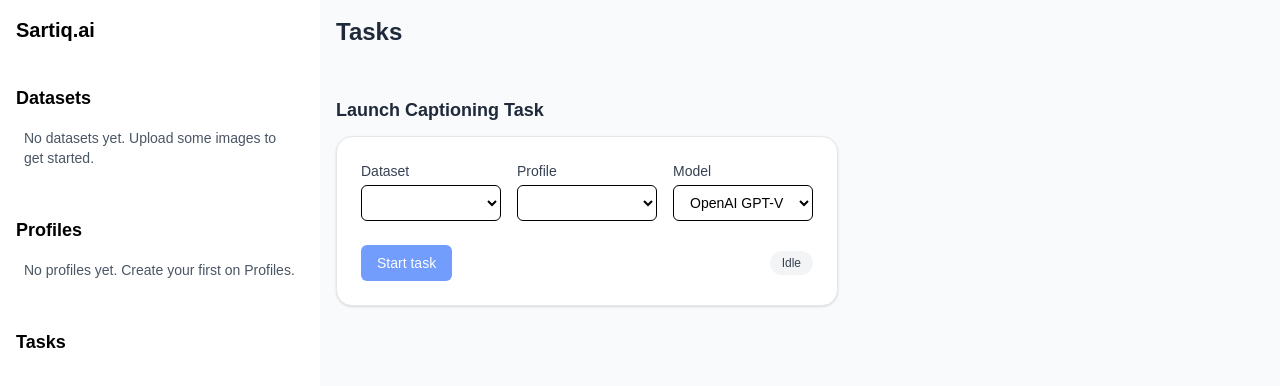
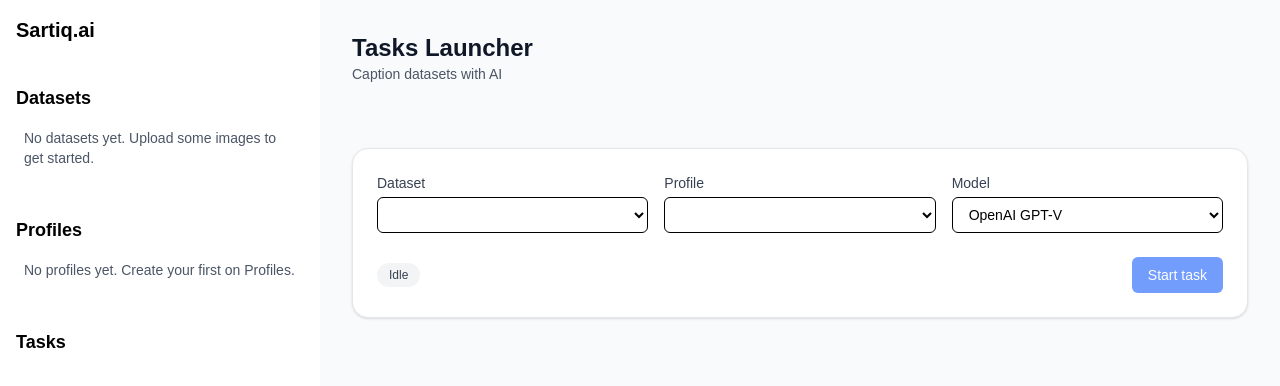
Before and after one commit to orojorge/caption-manager, a Next.js app: page /tasks in a window 1280 px wide. Shown: the top 386 px of the page. Built offline with nearby package versions, Linux system fonts and the light colour scheme.

Commit message:
Tasks homogenized

```diff
--- a/app/components/DatasetList.tsx
+++ b/app/components/DatasetList.tsx
@@ -27,8 +27,8 @@ export default function DatasetList() {
 
   if (rows.length === 0) {
     return (
-      <div className="mt-0 text-sm text-gray-600">
-        No datasets yet. Upload some images to get started.
+      <div className="text-sm text-gray-600">
+        No datasets yet.
       </div>
     );
   }
--- a/app/components/ProfilesList.tsx
+++ b/app/components/ProfilesList.tsx
@@ -13,7 +13,7 @@ export default function Profiles() {
 
   if (items.length === 0) {
     return (
-      <div className="mt-0 text-sm text-gray-600">
+      <div className="text-sm text-gray-600">
         No profiles yet. Create your first on Profiles.
       </div>
     );
--- a/app/components/TaskLauncher.tsx
+++ b/app/components/TaskLauncher.tsx
@@ -5,12 +5,7 @@ import { listDatasets, listProfiles, createTask, runMockCaptioning, Profile, Dat
 
 const MODELS = ['OpenAI GPT-V', 'Claude', 'Gemini', 'Moondream'];
 
-type TaskLauncherProps = {
-  visible: boolean;
-  setVisible: (v: boolean) => void;
-};
-
-export default function TaskLauncher({ visible, setVisible }: TaskLauncherProps) {
+export default function TaskLauncher() {
   const [datasets, setDatasets] = useState<Dataset[]>([]);
   const [profiles, setProfiles] = useState<Profile[]>([]);
   const [datasetId, setDatasetId] = useState('');
@@ -35,15 +30,11 @@ export default function TaskLauncher({ visible, setVisible }: TaskLauncherProps)
     setStatus('running');
     await runMockCaptioning(task.id, datasetId, profile.name, profile.systemPrompt, model);
     setStatus('done');
-		alert('Task finished successfully.');
-		setVisible(false);
   };
 
-  if (!visible) return null;
-
   return (
-    <section className="mt-12 w-full max-w-3xl">
-      <h2 className="mb-3 text-lg font-semibold text-gray-800">Launch Captioning Task</h2>
+    <section className="min-h-screen bg-gray-50 w-full mt-16">
+      {/* <h2 className="mb-3 text-lg font-semibold text-gray-800">Launch Captioning Task</h2> */}
       <div className="rounded-2xl border border-gray-200 bg-white p-6 shadow-sm">
         <div className="grid gap-4 sm:grid-cols-3">
           <div className="sm:col-span-1">
@@ -79,7 +70,7 @@ export default function TaskLauncher({ visible, setVisible }: TaskLauncherProps)
         </div>
 
         <div className="mt-6 flex items-center justify-between">
-          <div className="flex items-center gap-3">
+          <StatusPill state={status} />
           <button
             onClick={launch}
             className="rounded-md bg-blue-600 px-4 py-2 text-sm text-white hover:bg-blue-700 disabled:opacity-60"
@@ -87,15 +78,6 @@ export default function TaskLauncher({ visible, setVisible }: TaskLauncherProps)
           >
             {status === 'running' ? 'Running…' : 'Start task'}
           </button>
-            <button
-              onClick={() => setVisible(false)}
-              className="rounded-md border border-gray-300 px-4 py-2 text-sm text-gray-700 hover:bg-gray-100"
-            >
-              Cancel
-            </button>
-          </div>
-
-          <StatusPill state={status} />
         </div>
       </div>
     </section>
--- a/app/page.tsx
+++ b/app/page.tsx
@@ -20,7 +20,7 @@ export default function Home() {
           <div className="mb-6 flex items-center justify-between">
               <div>
                 <h1 className="text-2xl font-semibold text-gray-900">Datasets</h1>
-                <p className="text-sm text-gray-600">Create and explore datasets.</p>
+                <p className="text-sm text-gray-600">Create and explore datasets</p>
               </div>
           </div>
 
--- a/app/profiles/page.tsx
+++ b/app/profiles/page.tsx
@@ -58,7 +58,7 @@ export default function ProfilesPage() {
           <div className="mb-6 flex items-center justify-between">
             <div>
               <h1 className="text-2xl font-semibold text-gray-900">Profiles</h1>
-              <p className="text-sm text-gray-600">Create, edit, and delete captioning profiles.</p>
+              <p className="text-sm text-gray-600">Create, edit, and delete captioning profiles</p>
             </div>
           </div>
 
@@ -113,7 +113,7 @@ export default function ProfilesPage() {
 
           {/* List */}
           {items.length === 0 ? (
-            <div className="mt-6 text-sm text-gray-600">No profiles yet.</div>
+            <div className="text-sm text-gray-600">No profiles yet.</div>
           ) : (
             <ul className="mt-6 divide-y rounded-xl border bg-white shadow-sm">
               {items.map((p) => (
--- a/app/tasks/page.tsx
+++ b/app/tasks/page.tsx
@@ -3,6 +3,7 @@
 import { useEffect, useState } from 'react';
 import { listDatasets, listProfiles, createTask, runMockCaptioning, Profile, Dataset } from '@/lib/repo';
 import Menu from '../components/Menu';
+import TaskLauncher from '../components/TaskLauncher';
 
 const MODELS = ['OpenAI GPT-V', 'Claude', 'Gemini', 'Moondream'];
 
@@ -38,74 +39,18 @@ export default function TasksPage() {
 		<main className="flex min-h-screen bg-gray-50">
 			<Menu />
 
-			<div className="p-4">
-				<h1 className="mb-4 text-2xl font-semibold text-gray-800">Tasks</h1>
-				{/* <TaskLauncher /> */}
-				<section className="mt-12 w-full max-w-3xl">
-					<h2 className="mb-3 text-lg font-semibold text-gray-800">Launch Captioning Task</h2>
-					<div className="rounded-2xl border border-gray-200 bg-white p-6 shadow-sm">
-						<div className="grid gap-4 sm:grid-cols-3">
-							<div className="sm:col-span-1">
-								<label className="block text-sm font-medium text-gray-700">Dataset</label>
-								<select
-									value={datasetId}
-									onChange={(e) => setDatasetId(e.target.value)}
-									className="mt-1 w-full rounded-md border px-3 py-2 text-sm outline-none focus:ring-2 focus:ring-blue-500"
-								>
-									{datasets.map(d => <option key={d.id} value={d.id}>{d.name}</option>)}
-								</select>
-							</div>
-							<div className="sm:col-span-1">
-								<label className="block text-sm font-medium text-gray-700">Profile</label>
-								<select
-									value={profileId}
-									onChange={(e) => setProfileId(e.target.value)}
-									className="mt-1 w-full rounded-md border px-3 py-2 text-sm outline-none focus:ring-2 focus:ring-blue-500"
-								>
-									{profiles.map(p => <option key={p.id} value={p.id}>{p.name}</option>)}
-								</select>
-							</div>
-							<div className="sm:col-span-1">
-								<label className="block text-sm font-medium text-gray-700">Model</label>
-								<select
-									value={model}
-									onChange={(e) => setModel(e.target.value)}
-									className="mt-1 w-full rounded-md border px-3 py-2 text-sm outline-none focus:ring-2 focus:ring-blue-500"
-								>
-									{MODELS.map(m => <option key={m} value={m}>{m}</option>)}
-								</select>
+			<section className="min-h-screen bg-gray-50 px-4 py-8 w-full">
+				<div className="mx-auto max-w-4xl">
+						<div className="mb-6 flex items-center justify-between">
+							<div>
+								<h1 className="text-2xl font-semibold text-gray-900">Tasks Launcher</h1>
+								<p className="text-sm text-gray-600">Caption datasets with AI</p>
 							</div>
 						</div>
 
-						<div className="mt-6 flex items-center justify-between">
-							<div className="flex items-center gap-3">
-								<button
-									onClick={launch}
-									className="rounded-md bg-blue-600 px-4 py-2 text-sm text-white hover:bg-blue-700 disabled:opacity-60"
-									disabled={!datasetId || !profileId || status === 'running'}
-								>
-									{status === 'running' ? 'Running…' : 'Start task'}
-								</button>
-							</div>
-
-							<StatusPill state={status} />
-						</div>
-					</div>
-				</section>
-			</div>
+					<TaskLauncher />
+				</div>
+			</section>
 		</main>
   );
 }
-
-function StatusPill({ state }: { state: 'idle'|'launching'|'running'|'done' }) {
-  const label =
-    state === 'idle' ? 'Idle' :
-    state === 'launching' ? 'Queued' :
-    state === 'running' ? 'Running' : 'Done';
-  const cls =
-    state === 'done' ? 'bg-green-100 text-green-700' :
-    state === 'running' ? 'bg-amber-100 text-amber-700' :
-    state === 'launching' ? 'bg-blue-100 text-blue-700' :
-    'bg-gray-100 text-gray-700';
-  return <span className={`rounded-full px-3 py-1 text-xs ${cls}`}>{label}</span>;
-}
```
Lines whose indentation alone changed are shown as unchanged.
